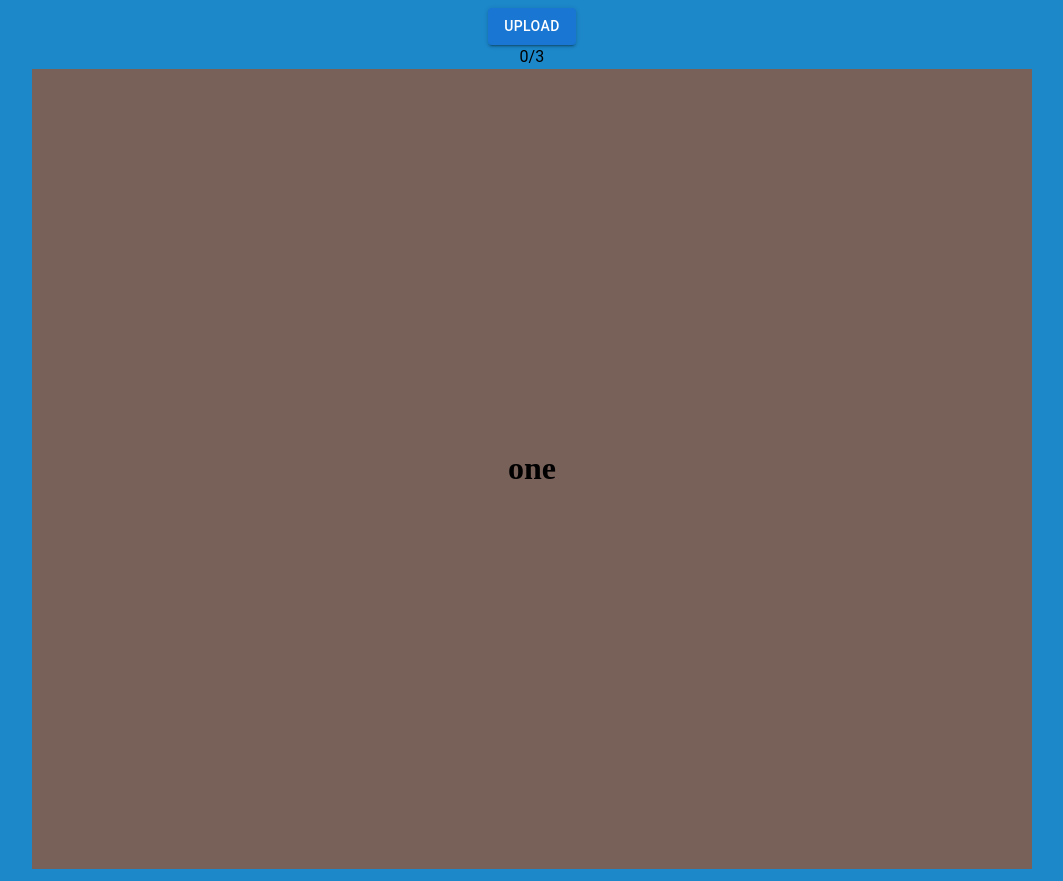
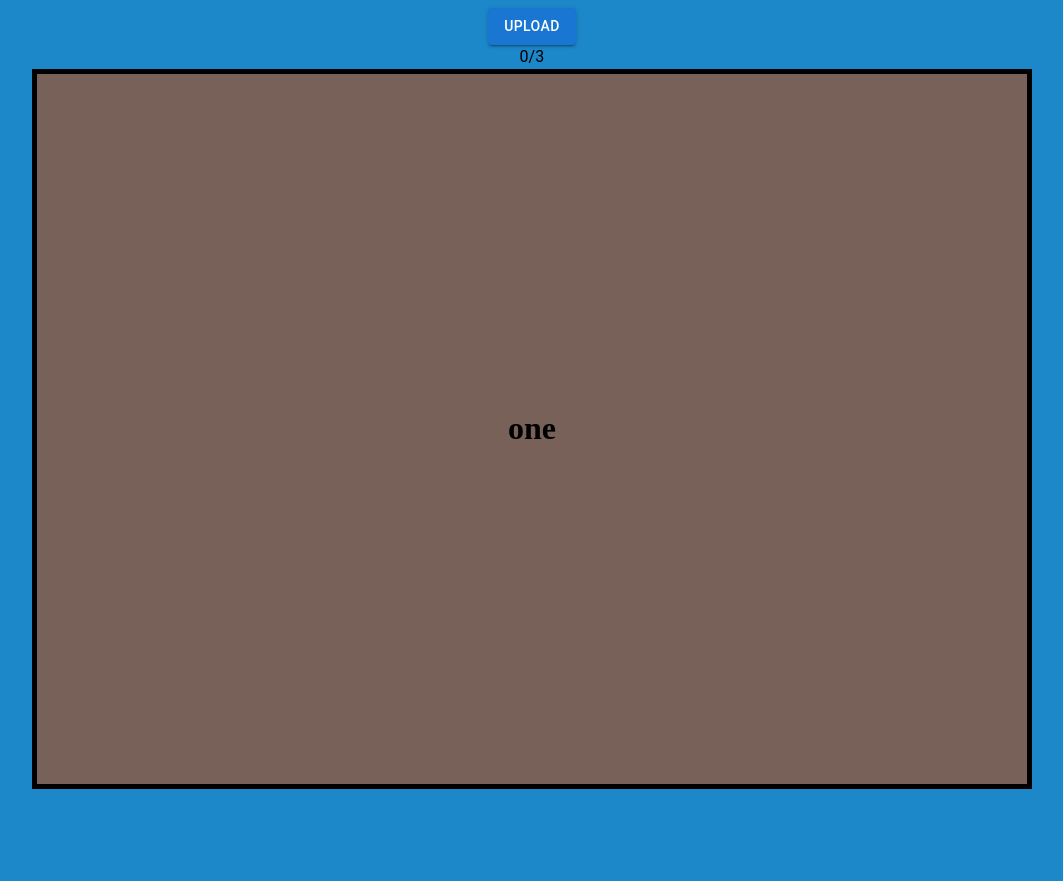
Before and after one commit to adrianclinansmith/markdown-cards, a React (Create React App) app: page / in a window 1280 px wide. Shown: the whole page, without its empty margins (108-1171 px from the left). After the commit the page ends 801 px from the top, so only its background shows below. Built offline with nearby package versions, Linux system fonts and the light colour scheme.

Commit message:
cards are vertically and horizontally aligned

```diff
--- a/src/components/FlipItem.css
+++ b/src/components/FlipItem.css
@@ -1,17 +1,22 @@
 .flip-card {
 	background-color: transparent;
-	width: 100vw;
+	/* width: 90vw;
     max-width: 1000px;
-	height: 100vh;
-	max-height: 1000px;
+	height: 80vh;
+	max-height: 1000px; */
+	width: 100%;
+	height: 100%;
 	perspective: 1000px;
+
+	overflow-x: hidden;
+	overflow-y: auto;
+    touch-action: pan-y;
 }
 
 .flip-card-inner {
 	position: relative;
 	width: 100%;
 	height: 100%;
-	/* text-align: center; */
 	transition: transform 0.6s;
 	transform-style: preserve-3d;
 	box-shadow: 0 4px 8px 0 rgba(0,0,0,0.2);
@@ -30,6 +35,9 @@
 	display: flex;
   	justify-content: center;
   	align-items: center;
+
+	box-sizing: border-box;
+	border: 5px solid black;
   }
 
   .flip-card-front {
--- a/src/components/Swiper.css
+++ b/src/components/Swiper.css
@@ -1,22 +1,26 @@
 .swiper-container {
-    width: 100vw;
+    width: 80vw;
     max-width: 1000px;
-	height: 100vh;
+	height: 90vh;
 	max-height: 1000px;
 	overflow-x: hidden;
 	overflow-y: auto;
     touch-action: pan-y;
 	display: inline-block;
+	background-color: red;
 }
 
 .swiper-list {
-    min-width: 100%;
+	width: 100%;
+	height: 100%;
+    /* min-width: 100%; */
     display: flex;
     flex-direction: row;
     list-style: none;
     padding: 0;
     margin: 0;
     transition: transform 0.3s ease-out;
+	text-align: center;
 }
 
 .swiper-list.is-swiping {
```
